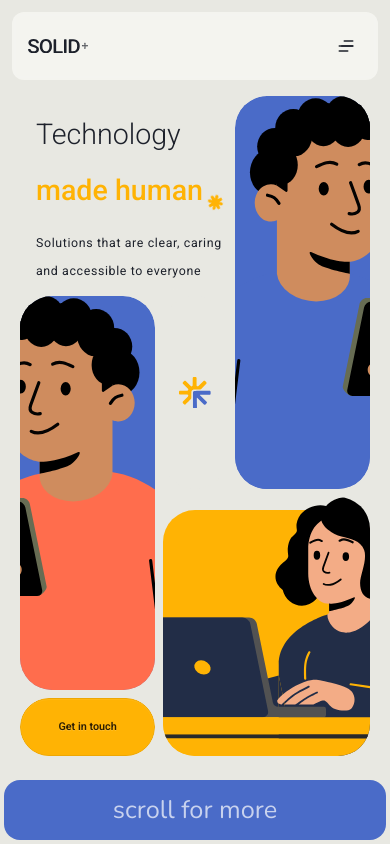
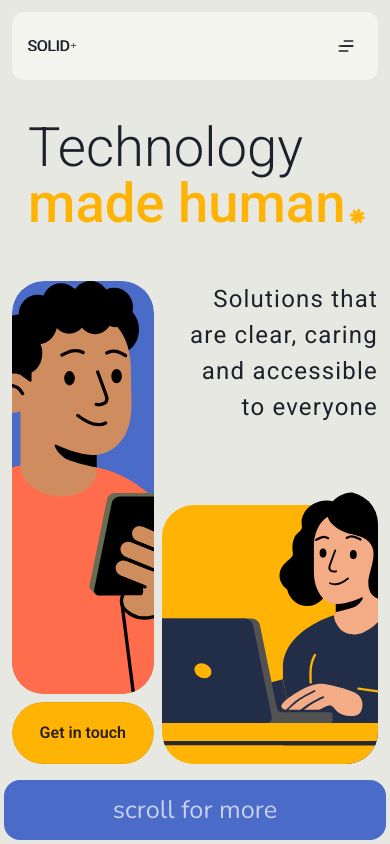
Before and after one commit to raphasouthall/website, a SvelteKit app in the folder it-website/: page / in a window 390 px wide. Built offline with nearby package versions, Linux system fonts and the light colour scheme.

Commit message:
feat: Update layout and styling for logo and hero sections, and adjust SVG properties

```diff
--- a/it-website/src/lib/Illustration2.svelte
+++ b/it-website/src/lib/Illustration2.svelte
@@ -1,7 +1,7 @@
 <div class="absolute inset-0 flex items-end justify-center">
 	<svg
-		class="h-full w-auto shrink-0"
-		viewBox="0 0 220 290"
+		class="h-full w-auto shrink-0 scale-x-[-1]"
+		viewBox="-25 0 220 290"
 		preserveAspectRatio="xMidYMax meet"
 		version="1.1"
 		id="svg1"
--- a/it-website/src/lib/Logo.svelte
+++ b/it-website/src/lib/Logo.svelte
@@ -1,4 +1,4 @@
-<a href="/" class="flex select-none items-center justify-center gap-2 h-full">
+<a href="/" class="flex select-none items-center justify-center size-full">
 	<svg
 		class="fill-primary hover:fill-secondary transition-colors duration-300 h-fit"
 		viewBox="0 0 190 190"
--- a/it-website/src/lib/solidplus.svelte
+++ b/it-website/src/lib/solidplus.svelte
@@ -1,4 +1,4 @@
-<a href="/" aria-label="logo" class="flex select-none items-center justify-center gap-2 w-15">
+<a href="/" aria-label="logo" class="">
 	<svg xmlns="http://www.w3.org/2000/svg" viewBox="0 0 904.1 215.39" class="fill-base-content">
 		<g id="Camada_1-2" data-name="Camada 1">
 			<path
--- a/it-website/src/routes/+layout.svelte
+++ b/it-website/src/routes/+layout.svelte
@@ -13,11 +13,9 @@
 		id="nav"
 		class="bg-base-100/70 fixed left-3 right-3 top-3 z-50 flex h-[8dvh] lg:h-[6dvh] overflow-hidden items-center rounded-xl backdrop-blur-[2px] md:justify-start md:gap-2"
 	>
-		<div
-			id="mobile"
-			class="flex size-full items-center justify-between gap-2 md:hidden p-4 min-h-0"
-		>
-			<Logo />
+		<div id="mobile" class="flex size-full items-center justify-between gap-2 md:hidden p-4">
+			<div id="logo" class="w-12"><Logo /></div>
+
 			<!-- <ThemeDropdown /> -->
 			<button class="btn-responsive-ghost" on:click={() => (sidebarOpen = !sidebarOpen)}>
 				{#if sidebarOpen}
@@ -29,9 +27,9 @@
 		</div>
 		<div
 			id="desktop"
-			class="hidden w-full items-center justify-between md:flex relative px-4 py-2 min-h-0"
+			class="hidden h-full w-full items-center justify-between md:flex relative px-4 py-2"
 		>
-			<Logo />
+			<div id="logo" class="w-15"><Logo /></div>
 			<div id="links" class="flex items-center gap-2 absolute left-1/2 transform -translate-x-1/2">
 				<!-- <ThemeDropdown /> -->
 				<button class="btn-responsive-ghost">ABOUT</button>
--- a/it-website/src/routes/+page.svelte
+++ b/it-website/src/routes/+page.svelte
@@ -28,15 +28,15 @@
 
 <div id="home-body" class="flex flex-col select-none">
 	<!-- Nav spacing remains the same -->
-	<div id="nav-spacing" class="h-[8dvh] lg:h-[6dvh]"></div>
+	<div id="nav-spacing" class="h-[6dvh] lg:h-[6dvh]"></div>
 
 	<!-- UPDATED HERO SECTION -->
 	<div
 		id="hero"
-		class="flex h-[84dvh] lg:h-[88dvh] w-full flex-col items-center justify-center gap-2 py-2 text-center lg:flex-row min-h-0 overflow-hidden"
+		class="hidden md:flex h-[84dvh] lg:h-[88dvh] w-full flex-col items-center justify-center gap-2 py-2 text-center lg:flex-row min-h-0 overflow-hidden"
 	>
 		<div
-			class="grid grid-cols-5 grid-rows-10 gap-2 w-full h-[84dvh] lg:h-[88dvh] min-h-0 overflow-hidden p-4"
+			class="grid grid-cols-5 grid-rows-10 gap-2 w-full h-[84dvh] lg:h-[88dvh] min-h-0 overflow-hidden px-4 py-2"
 		>
 			<!-- Headline cell -->
 			<div
@@ -44,7 +44,7 @@
 			>
 				<div
 					id="headline"
-					class="text-start text-[15cqmin] md:text-[12cqmin] lg:text-[8cqmin] leading-14 flex flex-col justify-center h-full"
+					class="text-start text-3xl md:text-[clamp(1.5rem,3vw+2rem,3.5rem)] leading-[clamp(1.5rem,6vw,4rem)] flex flex-col justify-center h-full"
 				>
 					<p class="font-light">Technology</p>
 					<div class="flex items-center gap-1">
@@ -55,10 +55,10 @@
 			</div>
 
 			<!-- Subheadline cell -->
-			<div
-				class="col-span-3 row-span-1 row-start-3 col-start-1 rounded-4xl overflow-hidden pl-4 @container"
-			>
-				<p class="text-[6.5cqmin] text-start leading-7 tracking-wider">
+			<div class="col-span-3 row-span-1 row-start-3 col-start-1 overflow-hidden pl-4 @container">
+				<p
+					class=" text-md @md:text-[clamp(1rem,1.5vw+1rem,1.5rem)] leading-[clamp(1rem,2vw+0.2rem,4rem)] text-start tracking-wider"
+				>
 					Solutions that are clear, caring and accessible to everyone
 				</p>
 			</div>
@@ -74,7 +74,9 @@
 			<div
 				class="col-span-2 row-span-1 row-start-10 col-start-1 rounded-4xl overflow-hidden @container"
 			>
-				<button class="btn btn-accent rounded-full size-full text-[8cqmin]">Get in touch</button>
+				<button class="btn btn-accent rounded-full size-full text-[clamp(1rem,2vw+0.5rem,3.5rem)]"
+					>Get in touch</button
+				>
 			</div>
 
 			<div
@@ -98,6 +100,75 @@
 		</div>
 	</div>
 
+	<div
+		id="hero-mobile"
+		class="md:hidden flex h-[86dvh] w-full flex-col items-center justify-center gap-2 py-2 text-center lg:flex-row min-h-0 overflow-hidden"
+	>
+		<div
+			class="grid grid-cols-5 grid-rows-10 gap-2 w-full h-[84dvh] lg:h-[88dvh] min-h-0 overflow-hidden px-2 py-2"
+		>
+			<!-- Headline cell -->
+			<div
+				class="col-span-5 row-span-3 col-start-1 row-start-1 rounded-2xl overflow-hidden pl-4 pt-2 @container"
+			>
+				<div
+					id="headline"
+					class="text-start text-[3.4rem] leading-14 flex flex-col justify-center h-full"
+				>
+					<p class="font-light">Technology</p>
+					<div class="flex items-center gap-1">
+						<p class="text-accent font-medium">made human</p>
+						<div class="pt-6"><Sun /></div>
+					</div>
+				</div>
+			</div>
+
+			<!-- Subheadline cell -->
+			<div class="col-span-3 row-span-4 row-start-4 col-start-3 overflow-hidden pl-4 @container">
+				<p class="text-[1.5rem] text-end tracking-wider">
+					Solutions that are clear, caring and accessible to everyone
+				</p>
+			</div>
+
+			<div
+				class="col-span-2 row-span-6 row-start-4 col-start-1 rounded-4xl overflow-hidden relative"
+			>
+				<div class="absolute bottom-0 left-0 right-0 h-[100%] w-full bg-primary rounded-4xl"></div>
+				<Illustration2 />
+			</div>
+
+			<!-- Button cell -->
+			<div
+				class="col-span-2 row-span-1 row-start-10 col-start-1 rounded-4xl overflow-hidden @container"
+			>
+				<button class="btn btn-accent rounded-full size-full text-[clamp(1rem,2vw+0.5rem,3.5rem)]"
+					>Get in touch</button
+				>
+			</div>
+
+			<!-- <div
+				class="col-span-2 row-span-6 col-start-4 row-start-1 rounded-4xl overflow-hidden relative"
+			>
+				<div class="absolute bottom-0 left-0 right-0 h-[100%] w-full bg-primary rounded-4xl"></div>
+				<Illustration />
+			</div> -->
+
+			<div
+				class="col-span-3 row-span-4 row-start-7 col-start-3 rounded-4xl overflow-hidden relative"
+			>
+				<div class="absolute bottom-0 left-0 right-0 h-[95%] w-full bg-accent rounded-4xl"></div>
+				<Illustration3 />
+			</div>
+
+			<!-- Small button cell -->
+			<!-- <div
+				class="col-span-1 row-span-3 row-start-4 rounded-4xl bg-base-300 overflow-hidden @container p-4"
+			>
+				<Logo />
+			</div> -->
+		</div>
+	</div>
+
 	<!-- UPDATED SCROLL INDICATOR SECTION -->
 	<div
 		class="bg-primary text-primary-content flex h-[8dvh] lg:h-[6dvh] items-center justify-center rounded-t-2xl text-center"
```
